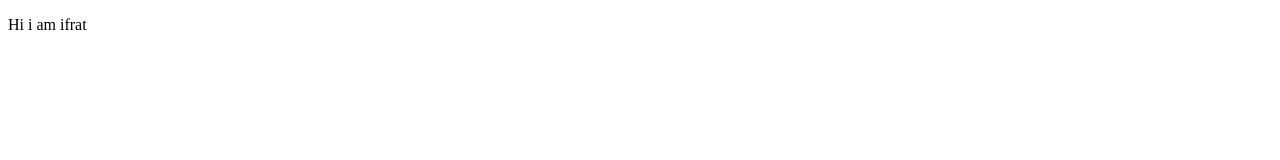
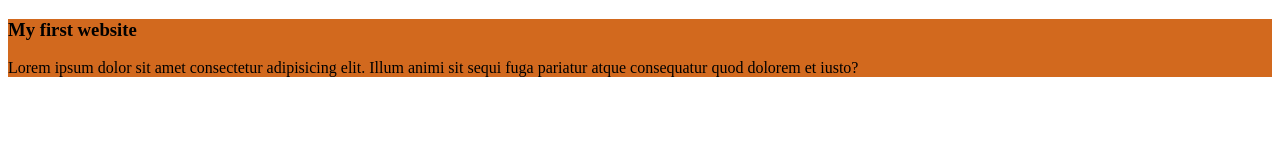
Before and after one commit to Ifrat952/ifrat-first-project, a plain HTML site: page index.html in a window 1280 px wide. Drawn offline with Linux system fonts and the light colour scheme.

Commit message:
added the first blog

```diff
--- a/index.html
+++ b/index.html
@@ -6,9 +6,17 @@
     <title>my website
 
     </title>
+    <link rel="stylesheet" href="style.css">
 </head>
 <body>
-    <p> Hi  i am ifrat
-    </p>
+
+    <div>
+        <h3>
+            My first website
+             </h3>
+            <p>Lorem ipsum dolor sit amet consectetur adipisicing elit. Illum animi sit sequi fuga pariatur atque consequatur quod dolorem et iusto?</p>
+
+
+    </div>
 </body>
 </html>
--- /dev/null
+++ b/style.css
@@ -0,0 +1,3 @@
+div {
+    background-color: chocolate;
+}
```
